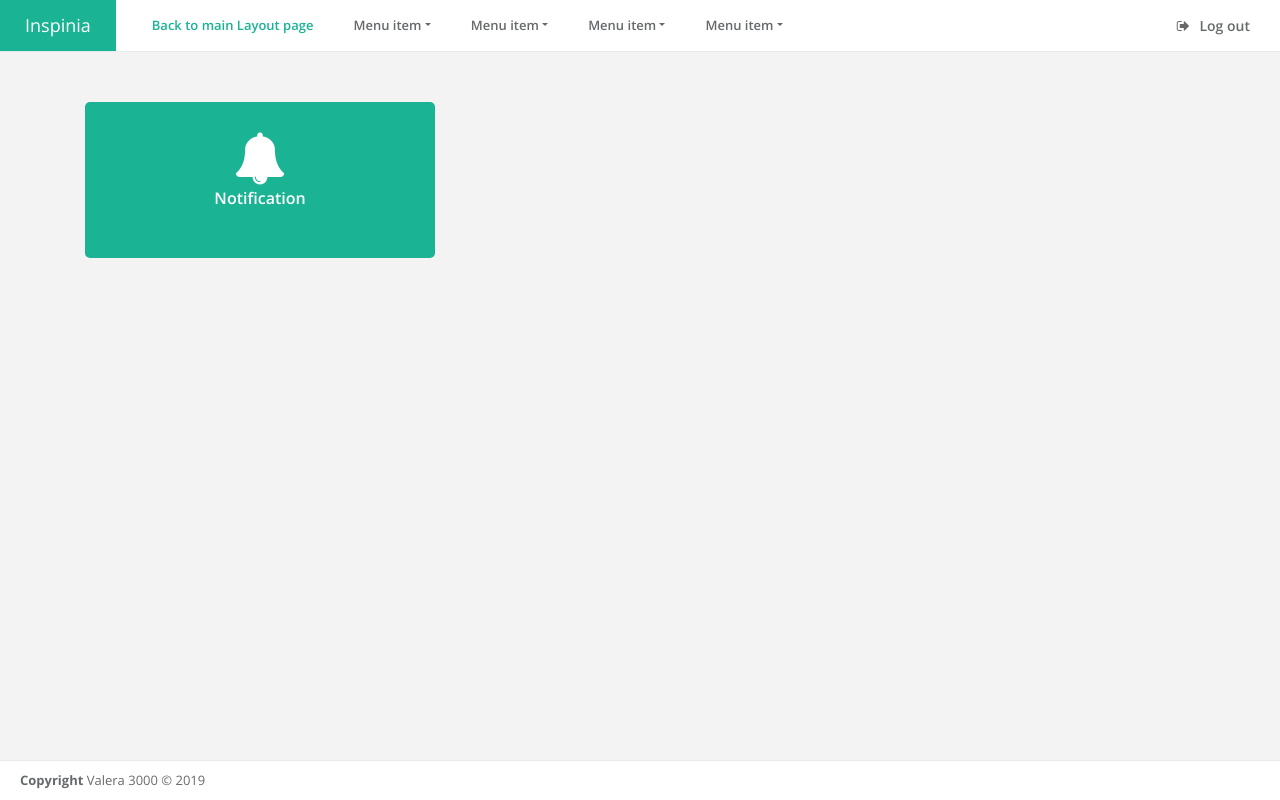
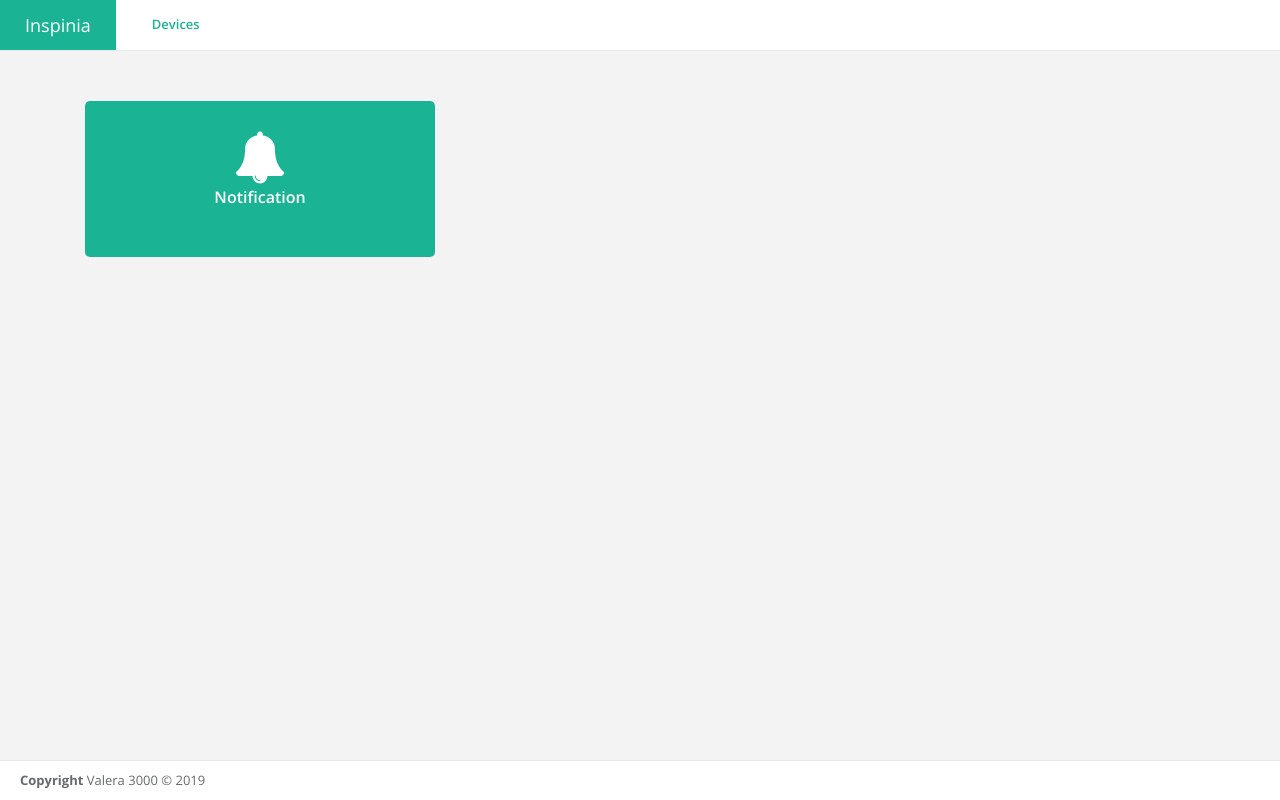
Before and after one commit to pitshifer/valera, a Symfony app: template app/templates/default/index.html.twig in a window 1280 px wide. Run offline with Twig, Linux system fonts and the light colour scheme; the template is opened without the code that fills it, so the values that code supplies are empty; some libraries are stand-ins or nearby versions.

Commit message:
commit like commit

```diff
--- a/app/templates/base.html.twig
+++ b/app/templates/base.html.twig
@@ -38,51 +38,7 @@
                 <div class="navbar-collapse collapse" id="navbar">
                     <ul class="nav navbar-nav mr-auto">
                         <li class="active">
-                            <a aria-expanded="false" role="button" href="layouts.html"> Back to main Layout page</a>
-                        </li>
-                        <li class="dropdown">
-                            <a aria-expanded="false" role="button" href="#" class="dropdown-toggle" data-toggle="dropdown"> Menu item</a>
-                            <ul role="menu" class="dropdown-menu">
-                                <li><a href="">Menu item</a></li>
-                                <li><a href="">Menu item</a></li>
-                                <li><a href="">Menu item</a></li>
-                                <li><a href="">Menu item</a></li>
-                            </ul>
-                        </li>
-                        <li class="dropdown">
-                            <a aria-expanded="false" role="button" href="#" class="dropdown-toggle" data-toggle="dropdown"> Menu item</a>
-                            <ul role="menu" class="dropdown-menu">
-                                <li><a href="">Menu item</a></li>
-                                <li><a href="">Menu item</a></li>
-                                <li><a href="">Menu item</a></li>
-                                <li><a href="">Menu item</a></li>
-                            </ul>
-                        </li>
-                        <li class="dropdown">
-                            <a aria-expanded="false" role="button" href="#" class="dropdown-toggle" data-toggle="dropdown"> Menu item</a>
-                            <ul role="menu" class="dropdown-menu">
-                                <li><a href="">Menu item</a></li>
-                                <li><a href="">Menu item</a></li>
-                                <li><a href="">Menu item</a></li>
-                                <li><a href="">Menu item</a></li>
-                            </ul>
-                        </li>
-                        <li class="dropdown">
-                            <a aria-expanded="false" role="button" href="#" class="dropdown-toggle" data-toggle="dropdown"> Menu item</a>
-                            <ul role="menu" class="dropdown-menu">
-                                <li><a href="">Menu item</a></li>
-                                <li><a href="">Menu item</a></li>
-                                <li><a href="">Menu item</a></li>
-                                <li><a href="">Menu item</a></li>
-                            </ul>
-                        </li>
-
-                    </ul>
-                    <ul class="nav navbar-top-links navbar-right">
-                        <li>
-                            <a href="login.html">
-                                <i class="fa fa-sign-out"></i> Log out
-                            </a>
+                            <a aria-expanded="false" role="button" href="{{ path('device/index') }}">Devices</a>
                         </li>
                     </ul>
                 </div>
@@ -93,7 +49,7 @@
         <div class="wrapper wrapper-content">
             <div class="container">
 
-                {% block content %}{% endblock %}
+                {% block body %}{% endblock %}
 
             </div>
         </div>
--- a/app/templates/default/index.html.twig
+++ b/app/templates/default/index.html.twig
@@ -2,7 +2,7 @@
 
 {% block title %}Hello {{ parent() }}{% endblock %}
 
-{% block content %}
+{% block body %}
 
 <div class="row">
     <div class="col-lg-4">
```
Also changed, not shown: app/src/Controller/DeviceController.php (added, +19 -0 lines), app/templates/device/index.html.twig (added, +20 -0 lines), 1 other file.
